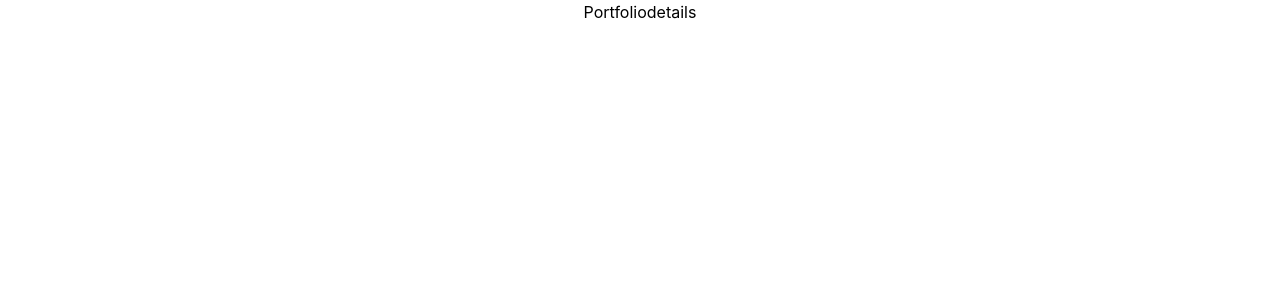
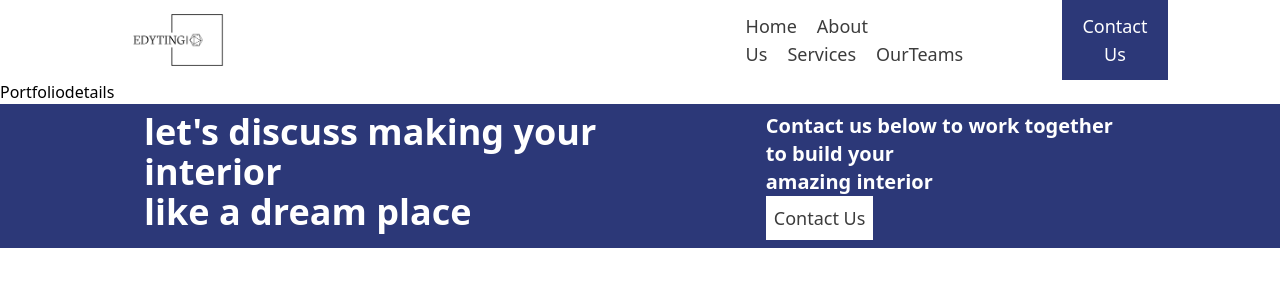
Before and after one commit to edyting/interio-decoration, a React (Create React App) app in the folder deco/: page /Portfoliodetails in a window 1280 px wide. Shown: the top 300 px of the page. Built offline with nearby package versions, Linux system fonts and the light colour scheme.

Commit message:
navbar and first part of the Footer

```diff
--- a/deco/src/App.js
+++ b/deco/src/App.js
@@ -10,12 +10,15 @@ import Ourteams from './component/ourteams/Ourteams'
 import Contact from './component/contact/Contact'
 import Portfolio from './component/portfolio/Portfolio'
 import Portfoliodetails from './component/portfoliodetails/Portfoliodetails'
+import Navbar from './component/Navbar';
+import Footer from './component/Footer';
+
 
 function App() {
   return (
     <div className="App">
        <Router>
-
+              <Navbar/>
           <Switch>
               <Route exact path='/'>
                 <Home/>
@@ -45,6 +48,8 @@ function App() {
                 <Portfoliodetails/>
               </Route>
           </Switch>
+
+          <Footer/>
        </Router>
     </div>
   );
--- a/deco/src/App.scss
+++ b/deco/src/App.scss
@@ -1,38 +1,38 @@
-.App {
-  text-align: center;
-}
+// .App {
+//   text-align: center;
+// }
 
-.App-logo {
-  height: 40vmin;
-  pointer-events: none;
-}
+// .App-logo {
+//   height: 40vmin;
+//   pointer-events: none;
+// }
 
-@media (prefers-reduced-motion: no-preference) {
-  .App-logo {
-    animation: App-logo-spin infinite 20s linear;
-  }
-}
+// @media (prefers-reduced-motion: no-preference) {
+//   .App-logo {
+//     animation: App-logo-spin infinite 20s linear;
+//   }
+// }
 
-.App-header {
-  background-color: #282c34;
-  min-height: 100vh;
-  display: flex;
-  flex-direction: column;
-  align-items: center;
-  justify-content: center;
-  font-size: calc(10px + 2vmin);
-  color: white;
-}
+// .App-header {
+//   background-color: #282c34;
+//   min-height: 100vh;
+//   display: flex;
+//   flex-direction: column;
+//   align-items: center;
+//   justify-content: center;
+//   font-size: calc(10px + 2vmin);
+//   color: white;
+// }
 
-.App-link {
-  color: #61dafb;
-}
+// .App-link {
+//   color: #61dafb;
+// }
 
-@keyframes App-logo-spin {
-  from {
-    transform: rotate(0deg);
-  }
-  to {
-    transform: rotate(360deg);
-  }
-}
+// @keyframes App-logo-spin {
+//   from {
+//     transform: rotate(0deg);
+//   }
+//   to {
+//     transform: rotate(360deg);
+//   }
+// }
--- /dev/null
+++ b/deco/src/component/Footer.js
@@ -0,0 +1,42 @@
+import { Link } from "react-router-dom";
+const Footer = () => {
+    return (
+        <div className="">
+            <div className="footer">
+
+                <div className="top w-screen h-36 bg-primaryblue px-36">
+
+                    <div className="big-text text-white       flex  space-x-40 items-center    font-semibold">
+                        <div className="text-region">
+                            <div className="topper text-4xl">
+                                 <h2>let's discuss making your interior</h2>
+                            </div>
+                             <div className="down text-4xl">
+                                <h2>like a dream place</h2>
+                            </div>
+                       </div>
+
+                        <div className="text-container">
+                            <div className="container text-xl pt-2">
+                            <h2>Contact us below to work together   to build your</h2>
+                            <h2>amazing interior</h2>
+                            </div>
+
+                            <div className="button ">
+                        <button className='bg-white text-grayscale text-lg font-medium p-2'><Link to='/Contact'>Contact Us</Link></button>
+
+                    </div>
+                        </div>
+
+                </div>
+                </div>
+
+                <div className="bottom">
+
+                </div>
+            </div>
+        </div>
+     );
+}
+
+export default Footer;
--- /dev/null
+++ b/deco/src/component/Navbar.js
@@ -0,0 +1,30 @@
+import logo from '../WebImages/logo1.png'
+import { Link } from 'react-router-dom';
+
+const Navbar = () => {
+    return (
+        <div className="">
+            <nav className='flex w-screen h-20 items-center justify-between px-28'>
+
+                <div className="logo w-28  flex justify-center ">
+                    <img src={logo} alt="" className=' w-full  '  />
+                </div>
+
+                    <div className="links w-2/5 flex justify-between items-center">
+                        <div className="linksContainer space-x-5 text-lg text-grayscale">
+                            <Link to='/'>Home</Link>
+                            <Link to='/About'>About Us</Link>
+                            <Link to='/Services'>Services</Link>
+                            <Link to='/Ourteams'>OurTeams</Link>
+                        </div>
+                        <div className="button">
+                            <button className='bg-primaryblue text-white text-lg font-medium p-3'><Link to='/Contact'>Contact Us</Link></button>
+                        </div>
+                    </div>
+
+            </nav>
+        </div>
+     );
+}
+
+export default Navbar;
--- a/deco/src/index.css
+++ b/deco/src/index.css
@@ -2,7 +2,7 @@
 @tailwind components;
 @tailwind utilities;
 
-body {
+/* body {
   margin: 0;
   font-family: -apple-system, BlinkMacSystemFont, 'Segoe UI', 'Roboto', 'Oxygen',
     'Ubuntu', 'Cantarell', 'Fira Sans', 'Droid Sans', 'Helvetica Neue',
@@ -14,4 +14,4 @@ body {
 code {
   font-family: source-code-pro, Menlo, Monaco, Consolas, 'Courier New',
     monospace;
-}
+} */
--- a/deco/tailwind.config.js
+++ b/deco/tailwind.config.js
@@ -4,7 +4,12 @@ module.exports = {
     "./src/**/*.{js,jsx,ts,tsx}",
   ],
   theme: {
-    extend: {},
+    extend: {
+      colors:{
+        'grayscale':'#3c3c3c',
+        'primaryblue':'#2c3878',
+      }
+    },
   },
   plugins: [],
 }
```
Also changed, not shown: deco/src/WebImages/logo1.png (added).
